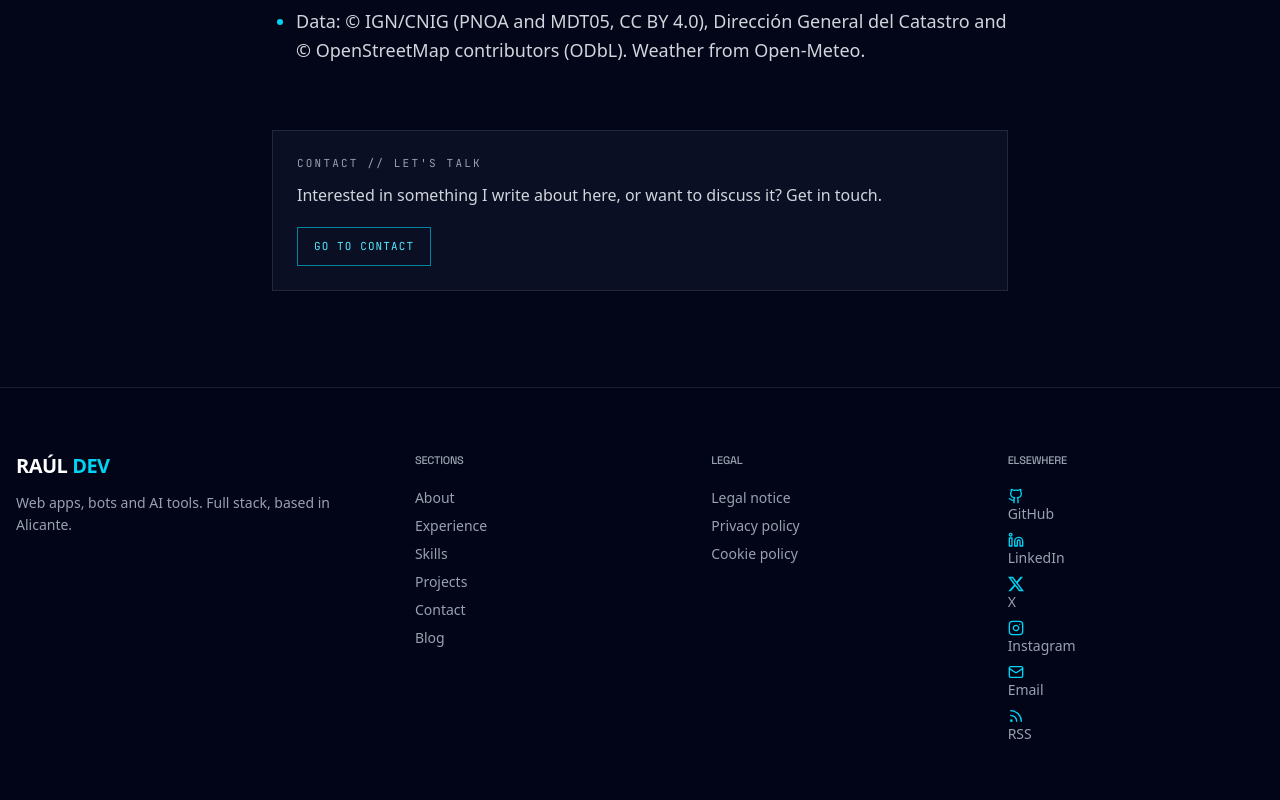
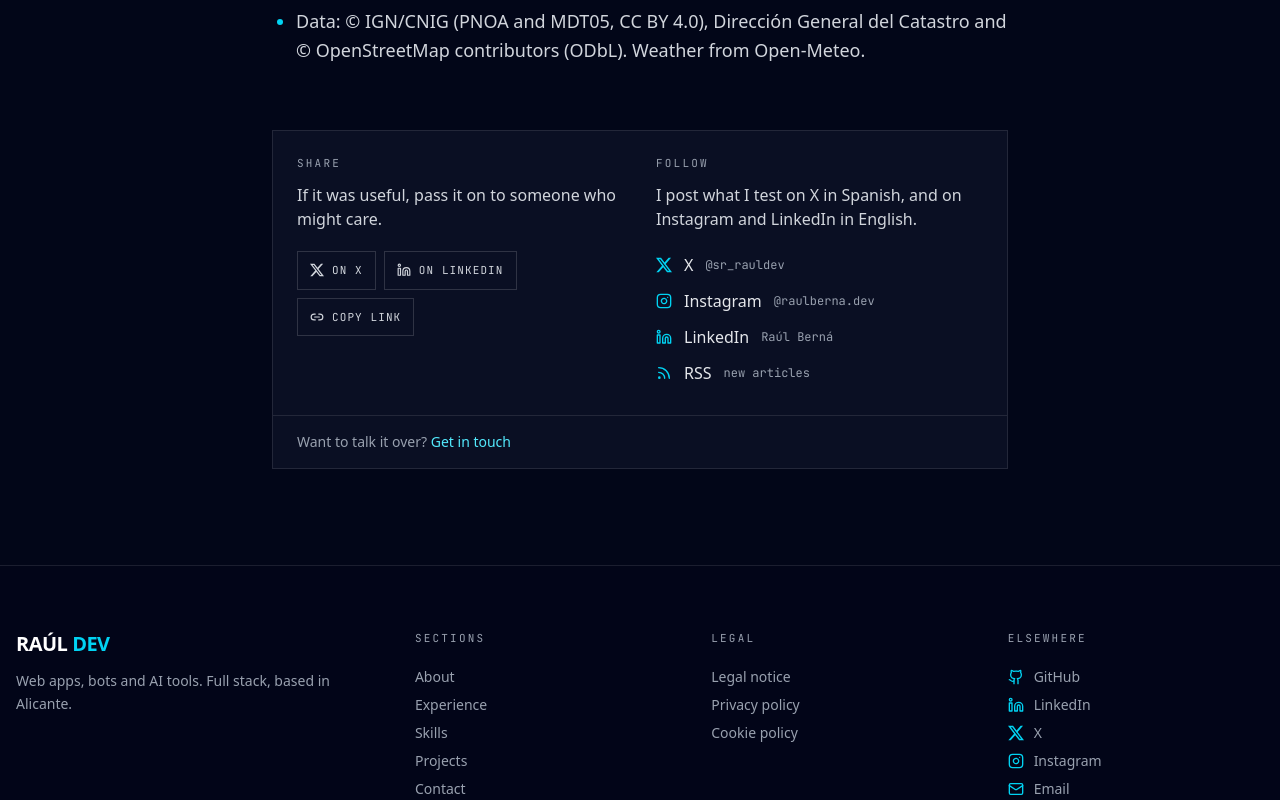
Before and after one commit to raulbr99/rauldev, a Next.js app: page /en/blog/alicante-voxels in a window 1280 px wide. Shown: the part 3100-3900 px from the top of the page. Built offline with nearby package versions, Linux system fonts and the light colour scheme.

Commit message:
Blog: compartir (X, LinkedIn, copiar enlace, menú nativo) y seguir (X, Instagram, LinkedIn, RSS) al final de cada artículo; títulos mono del pie y habilidades y perfiles del pie en una línea

```diff
--- a/app/[locale]/blog/[slug]/page.tsx
+++ b/app/[locale]/blog/[slug]/page.tsx
@@ -1,16 +1,18 @@
 import { getTranslations, setRequestLocale } from 'next-intl/server';
 import type { Metadata } from 'next';
 import { notFound } from 'next/navigation';
-import { ArrowLeft } from 'lucide-react';
+import { ArrowLeft, Instagram, Linkedin, Rss } from 'lucide-react';
+import { SiX } from 'react-icons/si';
 import { Link } from '@/i18n/navigation';
 import Navigation from '@/components/layout/Navigation';
 import SkipLink from '@/components/layout/SkipLink';
 import Footer from '@/components/layout/Footer';
 import LazyChatWidget from '@/components/chat/LazyChatWidget';
 import PostBody from '@/components/blog/PostBody';
+import ShareButtons from '@/components/blog/ShareButtons';
 import { getPost, getPosts } from '@/lib/blog';
 import { locales, type Locale } from '@/i18n/config';
-import { SITE_URL, SITE_OWNER, localeUrl, feedTypes, postImageUrl } from '@/lib/site';
+import { SITE_URL, SITE_OWNER, SOCIAL_URLS, localeUrl, feedPath, feedTypes, postImageUrl } from '@/lib/site';
 import { notFoundMetadata } from '@/lib/not-found-metadata';
 import { blogAlternates } from '@/lib/blog-alternates';
 import { PERSON_ID, WEBSITE_ID, baseNodes, crumb, jsonLdHtml, webPageId } from '@/lib/structured-data';
@@ -160,17 +162,66 @@ export default async function BlogPost({ params }: Props) {
           </div>
         </article>
 
-        <aside className="mt-16 border border-white/10 bg-slate-900/60 p-6">
-          <p className="font-mono text-[11px] uppercase tracking-[0.2em] text-gray-400">
-            {t('ctaEyebrow')}
+        <aside aria-label={t('shareEyebrow')} className="mt-16 border border-white/10 bg-slate-900/60">
+          <div className="grid gap-8 p-6 sm:grid-cols-2">
+            <section>
+              <h2 className="font-mono text-[11px] uppercase tracking-[0.2em] text-gray-400">{t('shareEyebrow')}</h2>
+              <p className="mt-3 text-gray-300">{t('shareText')}</p>
+              <div className="mt-5">
+                <ShareButtons
+                  url={url}
+                  title={post.title}
+                  labels={{
+                    x: t('shareX'),
+                    linkedin: t('shareLinkedin'),
+                    copy: t('copyLink'),
+                    copied: t('copied'),
+                    native: t('shareNative'),
+                  }}
+                />
+              </div>
+            </section>
+            <section>
+              <h2 className="font-mono text-[11px] uppercase tracking-[0.2em] text-gray-400">{t('followEyebrow')}</h2>
+              <p className="mt-3 text-gray-300">{t('followText')}</p>
+              <ul className="mt-4">
+                {[
+                  { href: SOCIAL_URLS.x, label: 'X', handle: '@sr_rauldev', Icon: SiX },
+                  { href: SOCIAL_URLS.instagram, label: 'Instagram', handle: '@raulberna.dev', Icon: Instagram },
+                  { href: SOCIAL_URLS.linkedin, label: 'LinkedIn', handle: SITE_OWNER, Icon: Linkedin },
+                ].map(({ href, label, handle, Icon }) => (
+                  <li key={label}>
+                    <a
+                      href={href}
+                      target="_blank"
+                      rel="noopener noreferrer"
+                      className="group flex items-center gap-3 py-1.5 text-gray-200 transition-colors hover:text-cyan-300"
+                    >
+                      <Icon className="h-4 w-4 text-cyan-400" aria-hidden />
+                      {label}
+                      <span className="font-mono text-xs text-gray-400 group-hover:text-cyan-300/80">{handle}</span>
+                    </a>
+                  </li>
+                ))}
+                <li>
+                  <a
+                    href={feedPath(locale)}
+                    className="group flex items-center gap-3 py-1.5 text-gray-200 transition-colors hover:text-cyan-300"
+                  >
+                    <Rss className="h-4 w-4 text-cyan-400" aria-hidden />
+                    RSS
+                    <span className="font-mono text-xs text-gray-400 group-hover:text-cyan-300/80">{t('rssHint')}</span>
+                  </a>
+                </li>
+              </ul>
+            </section>
+          </div>
+          <p className="border-t border-white/10 px-6 py-4 text-sm text-gray-400">
+            {t('ctaText')}{' '}
+            <Link href="/#contacto" className="text-cyan-300 underline-offset-4 hover:underline">
+              {t('ctaButton')}
+            </Link>
           </p>
-          <p className="mt-3 text-gray-300">{t('ctaText')}</p>
-          <Link
-            href="/#contacto"
-            className="mt-5 inline-flex items-center border border-cyan-400/60 px-4 py-2.5 font-mono text-[11px] uppercase tracking-widest text-cyan-300 transition-colors hover:bg-cyan-400/10"
-          >
-            {t('ctaButton')}
-          </Link>
         </aside>
       </main>
 
--- a/app/globals.css
+++ b/app/globals.css
@@ -29,10 +29,15 @@ html {
   }
 }
 
-/* Display font para todos los titulares */
-h1, h2, h3, h4 {
-  font-family: var(--font-display);
-  letter-spacing: -0.02em;
+/* Display font para todos los titulares. En la capa base para que las
+   utilidades (`font-mono`, `tracking-*`) puedan cambiarlo: fuera de capa, esta
+   regla ganaba siempre y los títulos mono del pie y de habilidades salían en la
+   fuente de display. */
+@layer base {
+  h1, h2, h3, h4 {
+    font-family: var(--font-display);
+    letter-spacing: -0.02em;
+  }
 }
 
 /* Patrón de grid visible para fondos de sección (estética brutalista) */
--- /dev/null
+++ b/components/blog/ShareButtons.tsx
@@ -0,0 +1,75 @@
+'use client';
+
+import { useState, useSyncExternalStore } from 'react';
+import { Check, Link2, Linkedin, Share2 } from 'lucide-react';
+import { SiX } from 'react-icons/si';
+
+interface ShareButtonsProps {
+  url: string;
+  title: string;
+  labels: { x: string; linkedin: string; copy: string; copied: string; native: string };
+}
+
+const button =
+  'inline-flex items-center gap-2 border border-white/15 px-3 py-2.5 font-mono text-[11px] uppercase tracking-widest text-gray-300 transition-colors hover:border-cyan-400/60 hover:text-cyan-300 focus-visible:outline-2 focus-visible:outline-offset-2 focus-visible:outline-cyan-400';
+
+const noop = () => () => {};
+
+/**
+ * Compartir un artículo. X y LinkedIn son enlaces normales (funcionan sin JS);
+ * copiar el enlace y el menú nativo del sistema (Web Share API, sobre todo en
+ * móvil) se añaden en el cliente. El botón nativo solo aparece si el navegador
+ * lo tiene: en el servidor se pinta sin él para no descuadrar la hidratación.
+ */
+export default function ShareButtons({ url, title, labels }: ShareButtonsProps) {
+  const [copied, setCopied] = useState(false);
+  const canShare = useSyncExternalStore(
+    noop,
+    () => typeof navigator.share === 'function',
+    () => false,
+  );
+
+  const xHref = `https://x.com/intent/post?${new URLSearchParams({ text: title, url, via: 'sr_rauldev' })}`;
+  const linkedinHref = `https://www.linkedin.com/sharing/share-offsite/?${new URLSearchParams({ url })}`;
+
+  async function copy() {
+    try {
+      await navigator.clipboard.writeText(url);
+      setCopied(true);
+      window.setTimeout(() => setCopied(false), 2000);
+    } catch {
+      // Sin permiso de portapapeles (iframe, http): no hay nada útil que enseñar.
+    }
+  }
+
+  async function share() {
+    try {
+      await navigator.share({ title, url });
+    } catch {
+      // El usuario cerró el menú: no es un error.
+    }
+  }
+
+  return (
+    <div className="flex flex-wrap gap-2">
+      <a href={xHref} target="_blank" rel="noopener noreferrer" className={button}>
+        <SiX className="h-3.5 w-3.5" aria-hidden />
+        {labels.x}
+      </a>
+      <a href={linkedinHref} target="_blank" rel="noopener noreferrer" className={button}>
+        <Linkedin className="h-3.5 w-3.5" aria-hidden />
+        {labels.linkedin}
+      </a>
+      <button type="button" onClick={copy} className={button} aria-live="polite">
+        {copied ? <Check className="h-3.5 w-3.5 text-cyan-300" aria-hidden /> : <Link2 className="h-3.5 w-3.5" aria-hidden />}
+        {copied ? labels.copied : labels.copy}
+      </button>
+      {canShare && (
+        <button type="button" onClick={share} className={button}>
+          <Share2 className="h-3.5 w-3.5" aria-hidden />
+          {labels.native}
+        </button>
+      )}
+    </div>
+  );
+}
--- a/components/layout/Footer.tsx
+++ b/components/layout/Footer.tsx
@@ -42,6 +42,10 @@ export default function Footer() {
   const columnTitle = 'mb-4 font-mono text-[11px] uppercase tracking-[0.2em] text-gray-400';
   const columnLink =
     'inline-block py-1 text-sm text-gray-400 transition-colors hover:text-cyan-300';
+  // Sin `inline-block`: junto a `flex` ganaba él y el icono (un svg, que el
+  // preflight hace `block`) quedaba encima del nombre en vez de a su lado.
+  const profileLink =
+    'flex items-center gap-2.5 py-1 text-sm text-gray-400 transition-colors hover:text-cyan-300';
 
   return (
     <footer className="border-t border-white/10 bg-slate-950/60 px-4 py-16">
@@ -98,7 +102,7 @@ export default function Footer() {
                     href={href}
                     target={href.startsWith('http') ? '_blank' : undefined}
                     rel={href.startsWith('http') ? 'noopener noreferrer' : undefined}
-                    className={`${columnLink} flex items-center gap-2.5`}
+                    className={profileLink}
                   >
                     <Icon className="h-4 w-4 text-cyan-400" />
                     {label}
--- a/messages/en.json
+++ b/messages/en.json
@@ -391,11 +391,20 @@
     "updatedOn": "Updated on {date}",
     "follow": "Follow the blog",
     "backToBlog": "Back to blog",
-    "ctaEyebrow": "CONTACT // LET'S TALK",
-    "ctaText": "Interested in something I write about here, or want to discuss it? Get in touch.",
-    "ctaButton": "Go to contact",
+    "ctaText": "Want to talk it over?",
+    "ctaButton": "Get in touch",
     "homeTitle": "Latest from the blog",
     "homeSubtitle": "What I test in AI and what I build, with what worked and what didn't.",
-    "homeViewAll": "See all posts"
+    "homeViewAll": "See all posts",
+    "shareEyebrow": "Share",
+    "shareText": "If it was useful, pass it on to someone who might care.",
+    "shareX": "On X",
+    "shareLinkedin": "On LinkedIn",
+    "copyLink": "Copy link",
+    "copied": "Copied",
+    "shareNative": "More options",
+    "followEyebrow": "Follow",
+    "followText": "I post what I test on X in Spanish, and on Instagram and LinkedIn in English.",
+    "rssHint": "new articles"
   }
 }
--- a/messages/es.json
+++ b/messages/es.json
@@ -391,11 +391,20 @@
     "updatedOn": "Actualizado el {date}",
     "follow": "Sigue el blog",
     "backToBlog": "Volver al blog",
-    "ctaEyebrow": "CONTACTO // HABLEMOS",
-    "ctaText": "¿Te interesa algo de lo que cuento aquí o quieres comentarlo? Escríbeme.",
-    "ctaButton": "Ir a contacto",
+    "ctaText": "¿Quieres comentarlo conmigo?",
+    "ctaButton": "Escríbeme",
     "homeTitle": "Lo último del blog",
     "homeSubtitle": "Lo que pruebo de IA y lo que construyo, con lo que funcionó y lo que no.",
-    "homeViewAll": "Ver todos los artículos"
+    "homeViewAll": "Ver todos los artículos",
+    "shareEyebrow": "Compartir",
+    "shareText": "Si te ha servido, pásaselo a quien le pueda interesar.",
+    "shareX": "En X",
+    "shareLinkedin": "En LinkedIn",
+    "copyLink": "Copiar enlace",
+    "copied": "Copiado",
+    "shareNative": "Más opciones",
+    "followEyebrow": "Seguir",
+    "followText": "Lo que pruebo lo cuento en X en español, y en Instagram y LinkedIn en inglés.",
+    "rssHint": "los artículos nuevos"
   }
 }
```
